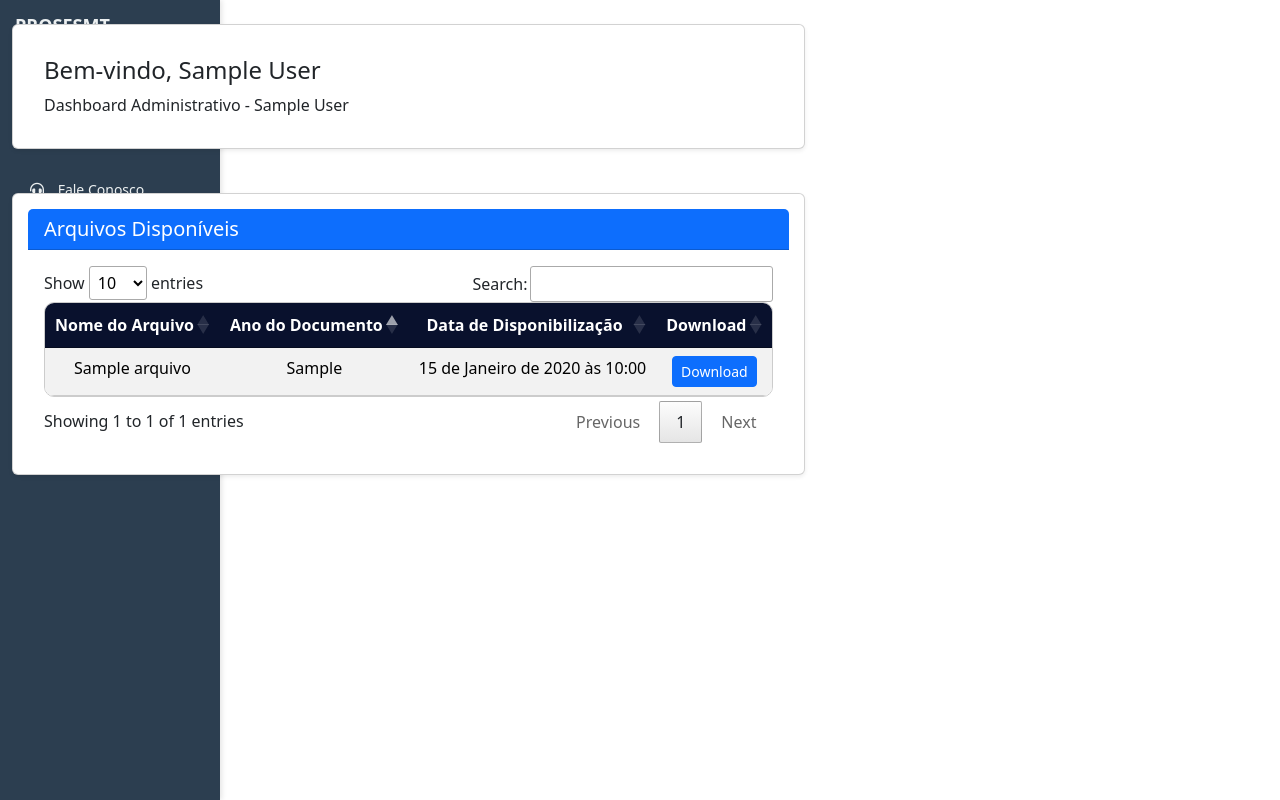
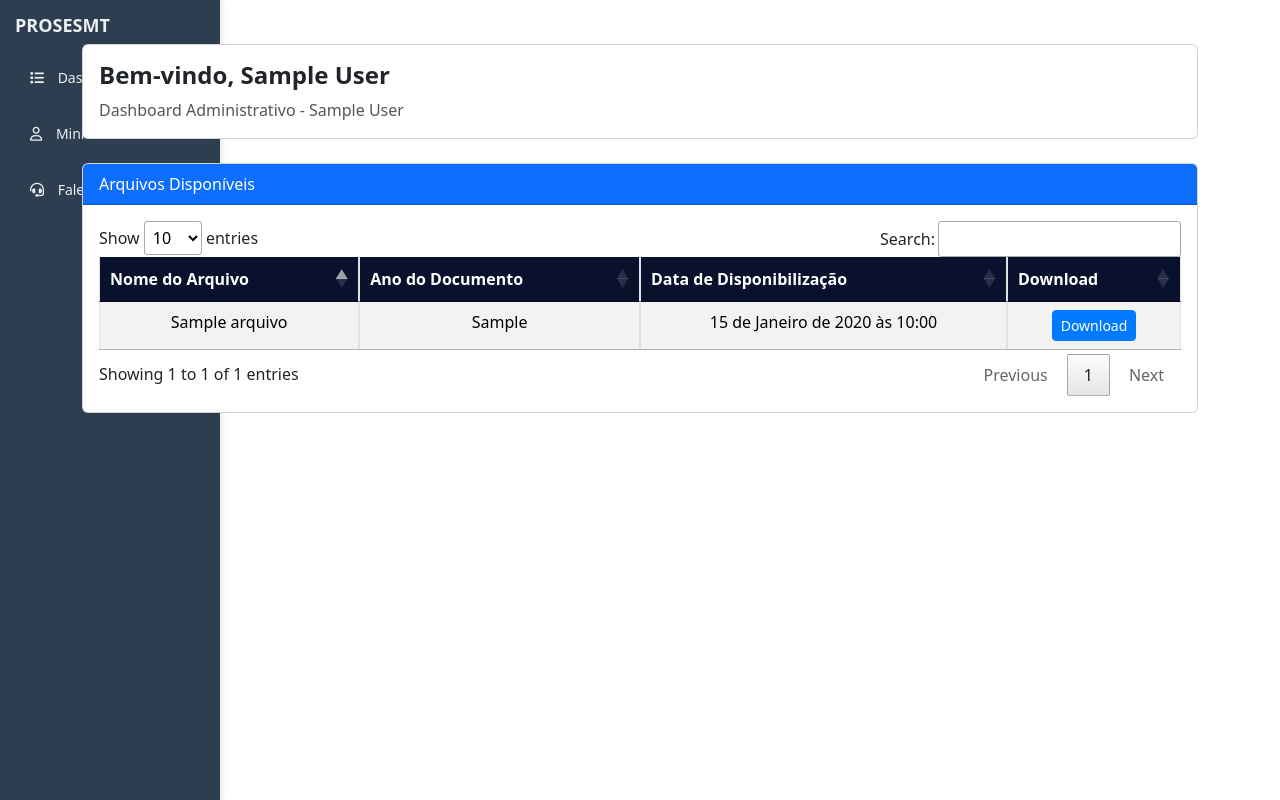
Before and after one commit to Lukanny/CustomersPortal, a Django app: page /portal/painel in a window 1280 px wide. Run offline with Django 5.2, Linux system fonts and the light colour scheme; a user stored in the database is signed in; tables that the repository leaves empty hold one stand-in row (values such as "Sample post"); some libraries are stand-ins or nearby versions.

Commit message:
frontend changes.

```diff
--- a/core/static/css/pages/dashboard.css
+++ b/core/static/css/pages/dashboard.css
@@ -1,133 +1,58 @@
-@import url('https://fonts.googleapis.com/css2?family=Poppins:wght@400;500;600&display=swap');
-
-/* Base styling */
-body {
-    font-family: 'Poppins', sans-serif;
-    margin: 0;
-    padding: 0;
-    background-color: #f8f9fa;
-    color: #333;
+/* Ajustes no layout para respeitar a sidebar */
+.container {
+    margin-left: 260px; /* Compatível com a largura da sidebar */
+    padding: 20px;
 }
 
-/* Wrapper adjustments to respect the sidebar */
-.wrapper {
-    display: flex;
+/* Card de boas-vindas */
+.card-title {
+    font-size: 1.5rem;
+    font-weight: bold;
 }
 
-.main {
-    flex: 1;
-    padding: 20px;
-    margin-left: 250px; /* Reserve space for the sidebar */
-    overflow-x: hidden;
+.card-text {
+    font-size: 1rem;
+    color: #555;
 }
 
-/* Dashboard Table */
-#fileTable {
-    border-radius: 10px;
-    overflow: hidden;
-    border: 1px solid #ccc;
+/* Estilização da tabela */
+.table {
     width: 100%;
+    text-align: center;
+    border-collapse: collapse;
 }
 
-#fileTable thead th {
+.table thead th {
     background-color: #09112d;
-    color: white;
-    text-align: center;
+    color: #fff;
 }
 
-#fileTable tbody tr:nth-child(even) {
+.table tbody tr:hover {
     background-color: #f9f9f9;
 }
 
-#fileTable tbody tr:hover {
-    background-color: #f2f2f2;
+.table .btn-primary {
+    background-color: #007bff;
+    border-color: #007bff;
 }
 
-#fileTable tbody td {
-    text-align: center;
+.table .btn-primary:hover {
+    background-color: #0056b3;
+    border-color: #0056b3;
 }
 
-/* Buttons inside the table */
-#fileTable .btn-success {
-    background-color: #28a745;
-    border-color: #28a745;
-}
-
-#fileTable .btn-success:hover {
-    background-color: #218838;
-    border-color: #1e7e34;
-}
-
-/* Card styling */
-.card {
-    border-radius: 10px;
-    box-shadow: 0 4px 6px rgba(0, 0, 0, 0.1);
-    overflow: hidden;
-    background-color: white;
-    padding: 15px;
-    margin-bottom: 20px;
-}
-
-.card-header {
-    font-weight: 600;
-    font-size: 1.25rem;
-    padding: 1rem;
-    background-color: #09112d;
-    color: white;
-    border-radius: 8px 8px 0 0;
-}
-
-/* DataTables styling */
-table.dataTable {
-    width: 100%;
-    border-radius: 8px;
-    overflow: hidden;
-    border-collapse: separate;
-}
-
-.dataTables_wrapper .dataTables_filter input {
-    border-radius: 5px;
-    border: 1px solid #ddd;
-    padding: 5px 10px;
-    background: #f9f9f9;
-}
-
-.dataTables_wrapper .dataTables_length select {
-    border-radius: 5px;
-    padding: 5px;
-    background: #f9f9f9;
-}
-
-.dataTables_wrapper .dataTables_paginate .paginate_button {
-    border-radius: 5px;
-    border: 1px solid #ddd;
-    padding: 5px 10px;
-    background: #e9ecef;
-    color: #333;
-}
-
-.dataTables_wrapper .dataTables_paginate .paginate_button.current {
-    background-color: #007bff;
-    color: #fff;
-}
-
-.dataTables_wrapper .dataTables_info {
-    color: #555;
-}
-
-/* Responsive adjustments */
+/* Responsividade */
 @media (max-width: 768px) {
-    .main {
-        margin-left: 0; /* Collapse sidebar space on smaller screens */
+    .container {
+        margin-left: 0;
         padding: 10px;
     }
 
-    #fileTable {
-        font-size: 0.85rem;
+    .card-title {
+        font-size: 1.25rem;
     }
 
-    .card-header {
-        font-size: 1rem;
-        text-align: center;
+    .table {
+        font-size: 0.9rem;
     }
 }
--- a/templates/accounts/dashboard.html
+++ b/templates/accounts/dashboard.html
@@ -1,41 +1,34 @@
 {% extends "base.html" %}
 {% load static %}
 
-{% block title %}Dashboard - Portal do Cliente{% endblock %}
+{% block title %}
+Dashboard - PROSESMT
+{% endblock %}
 
 {% block styles %}
-<!-- CSS Específico para o Dashboard -->
+<!-- CSS específico para o dashboard -->
 <link href="{% static 'css/pages/dashboard.css' %}" rel="stylesheet">
 <!-- DataTables CSS -->
 <link rel="stylesheet" href="https://cdn.datatables.net/1.10.24/css/jquery.dataTables.css">
 {% endblock %}
 
 {% block content %}
-<div class="container-fluid">
-    <div class="row mt-4">
+<div class="container mt-4">
     <!-- Card de boas-vindas -->
-        <div class="col-12">
-            <div class="card shadow-sm">
-                <div class="card-body d-flex justify-content-between align-items-center">
-                    <div>
+    <div class="card mb-4">
+        <div class="card-body">
             <h4 class="card-title">Bem-vindo, {{ worker.nome_do_representante_legal }}</h4>
-                        <p class="card-text mb-0">Dashboard Administrativo - {{ worker.empresa }}</p>
-                    </div>
-                </div>
-            </div>
+            <p class="card-text">Dashboard Administrativo - {{ worker.empresa }}</p>
         </div>
     </div>
 
-    <!-- Espaço entre os elementos -->
-    <div class="row mt-4">
-        <!-- Tabela de arquivos -->
-        <div class="col-12">
-            <div class="card shadow-sm">
+    <!-- Card com a tabela de arquivos -->
+    <div class="card">
         <div class="card-header bg-primary text-white">
-                    <h5 class="mb-0">Arquivos Disponíveis</h5>
+            Arquivos Disponíveis
         </div>
         <div class="card-body">
-                    <table id="fileTable" class="table table-striped">
+            <table id="fileTable" class="table table-striped table-bordered">
                 <thead>
                     <tr>
                         <th>Nome do Arquivo</th>
@@ -51,14 +44,14 @@
                         <td>{{ file.nome_do_arquivo }}</td>
                         <td>{{ file.ano_do_arquivo }}</td>
                         <td>{{ file.data_de_upload_do_arquivo }}</td>
-                                <td><a href="{{ file.endereco_do_arquivo.url }}" class="btn btn-primary btn-sm" download>Download</a></td>
+                        <td><a href="{{ file.endereço_do_arquivo.url }}" class="btn btn-primary btn-sm" download>Download</a></td>
                     </tr>
                     {% endfor %}
                 </tbody>
                 {% else %}
                 <tbody>
                     <tr>
-                                <td colspan="4" class="text-center">Nenhum arquivo disponível.</td>
+                        <td colspan="4" class="text-center">Nenhum arquivo disponível</td>
                     </tr>
                 </tbody>
                 {% endif %}
@@ -66,23 +59,19 @@
         </div>
     </div>
 </div>
-    </div>
-</div>
 {% endblock %}
 
 {% block scripts %}
-<!-- DataTables JS -->
 <script src="https://code.jquery.com/jquery-3.5.1.js"></script>
 <script src="https://cdn.datatables.net/1.10.24/js/jquery.dataTables.js"></script>
 <script>
-    $(document).ready(function() {
+    $(document).ready(function () {
         $('#fileTable').DataTable({
-            "paging": true,
-            "searching": true,
-            "ordering": true,
-            "order": [[1, 'asc']],
-            "language": {
-                "url": "https://cdn.datatables.net/plug-ins/2.0.8/i18n/pt-BR.json"
+            paging: true,
+            searching: true,
+            ordering: true,
+            language: {
+                url: "https://cdn.datatables.net/plug-ins/2.0.8/i18n/pt-BR.json",
             }
         });
     });
```
Also changed, not shown: core/static/css/pages/change_user_info.css (+46 -76 lines), templates/accounts/change_user_info.html (+17 -11 lines). Lines whose indentation alone changed are shown as unchanged.
